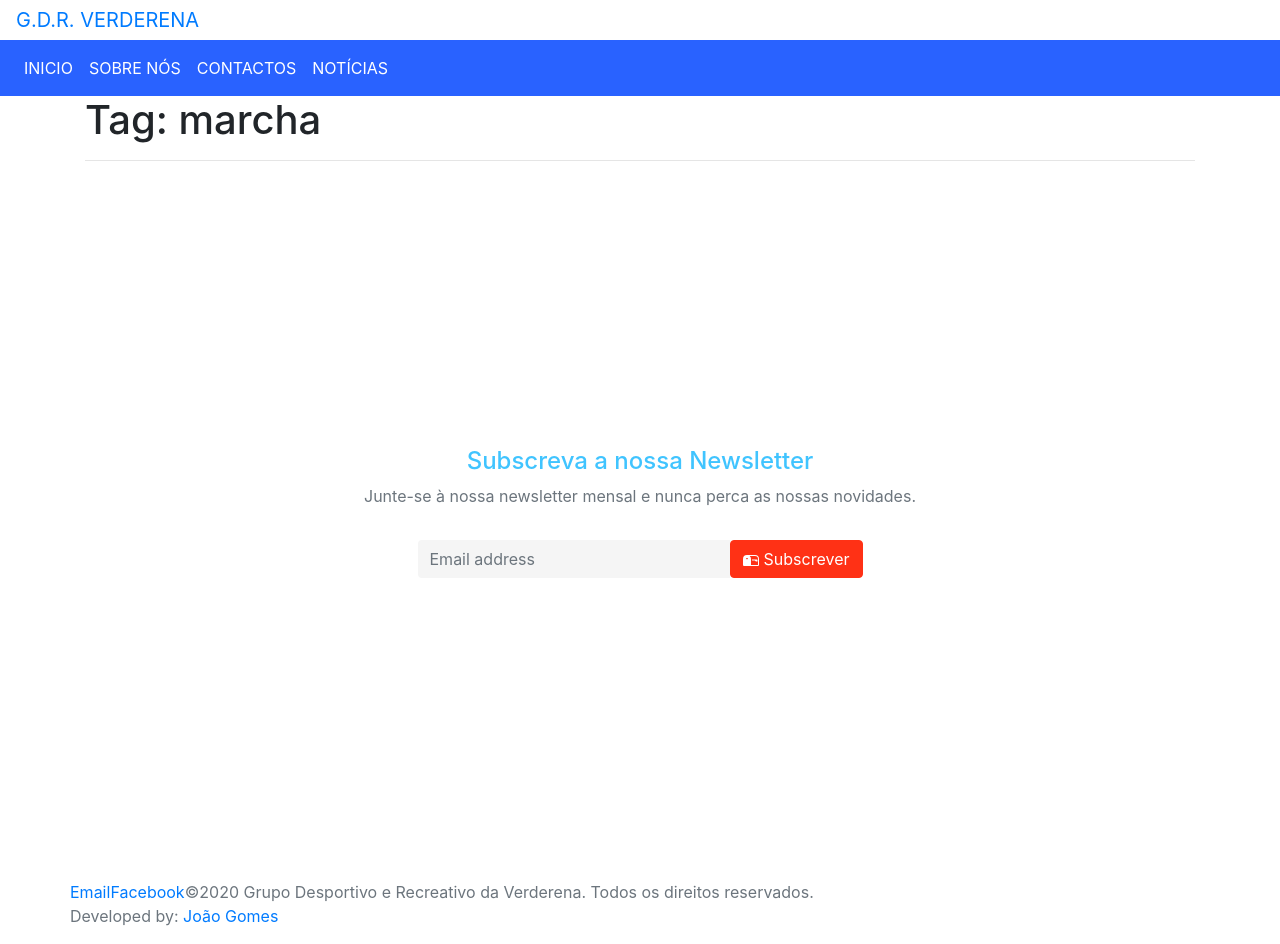
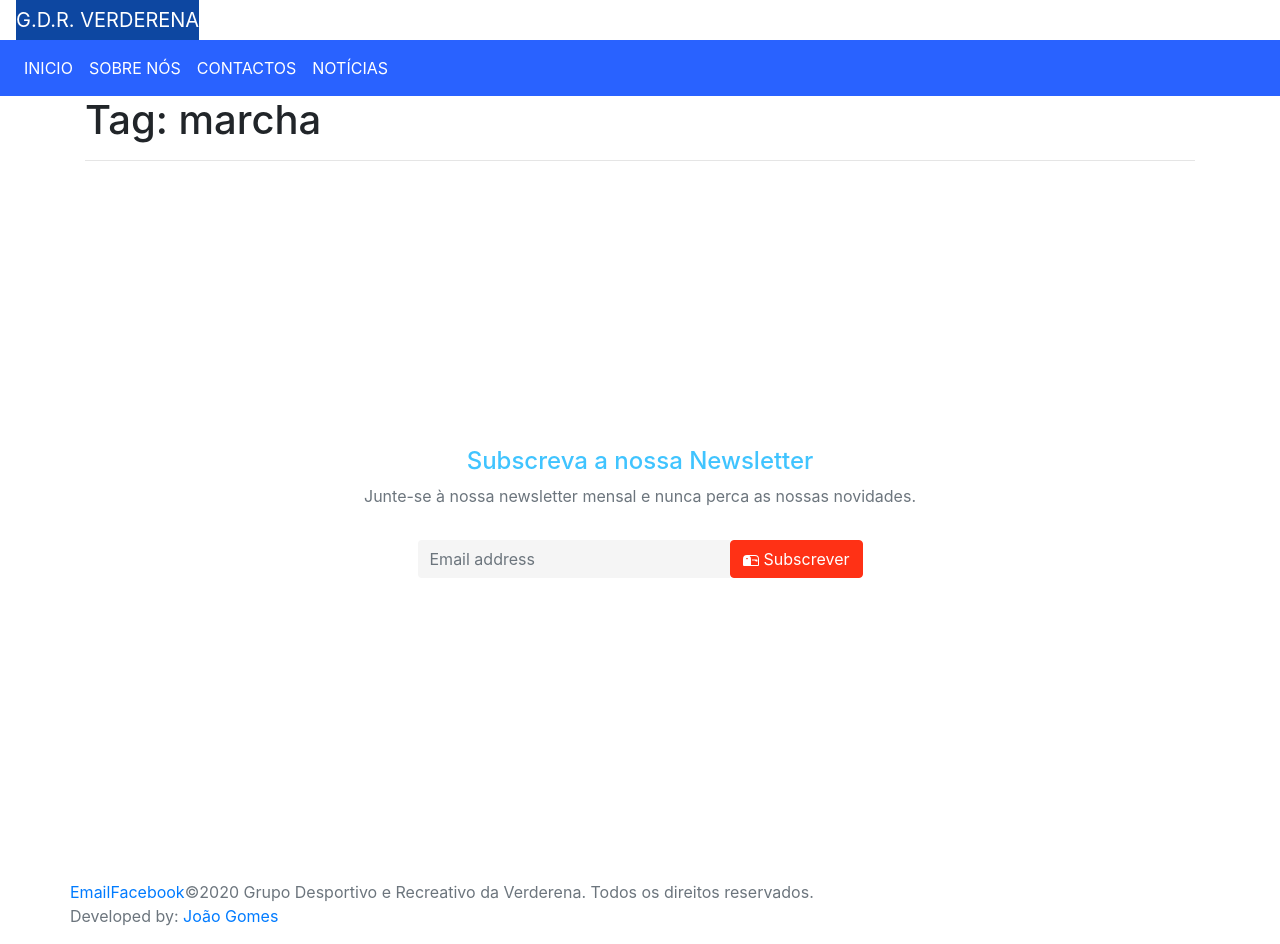
Before and after one commit to GDR-Verderena/gdr-verderena.github.io, a Jekyll site: the page built from tag/marcha.md, in a window 1280 px wide. Built offline with Jekyll 4.4.1, drawn with Linux system fonts in a browser that asks for light colours.

Commit message:
Update main.css

```diff
--- a/css/main.css
+++ b/css/main.css
@@ -89,10 +89,10 @@ color: #ffffff;
 
 
 
-.navbar-brand a{
+.navbar-brand {
 
-    background-color: #0d47a1 ;
-color: #ffffff;
+background-color: #0d47a1 ; !important;
+color: #ffffff; !important;
 
 
 }
```
